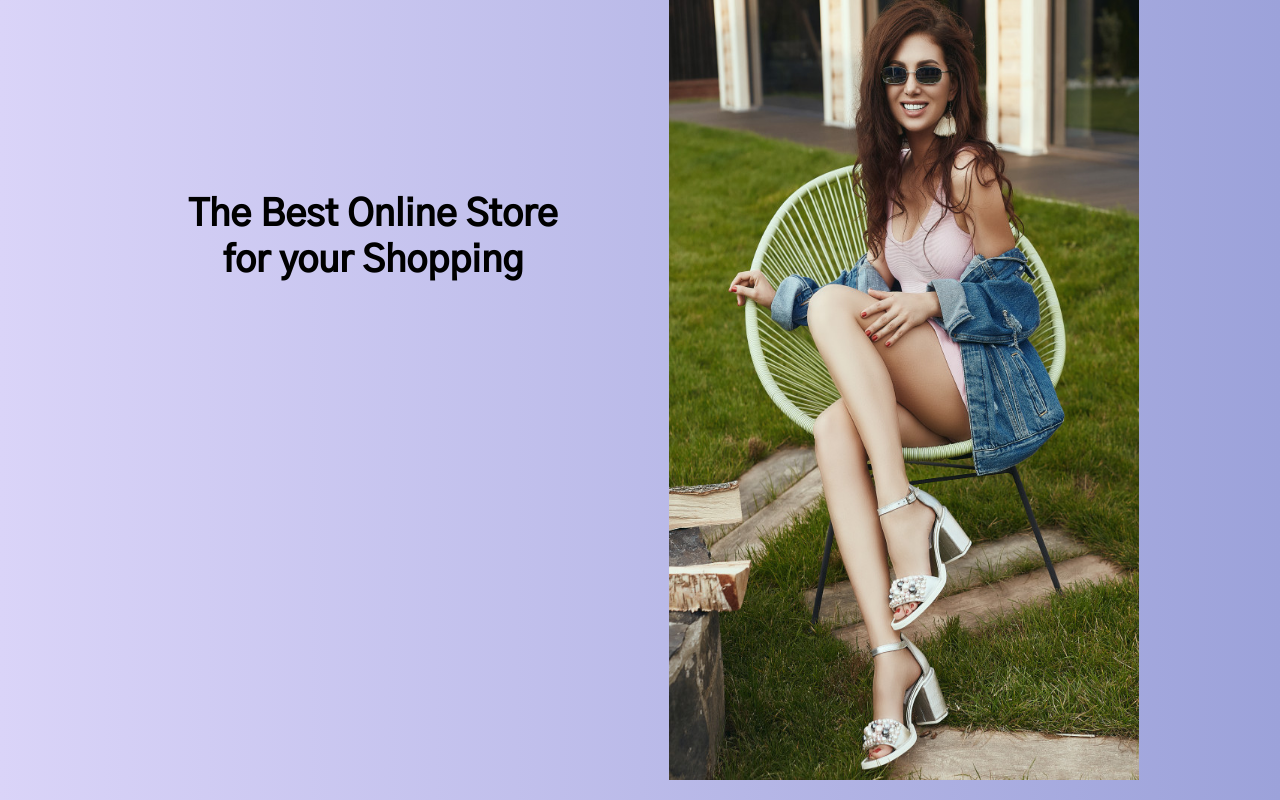
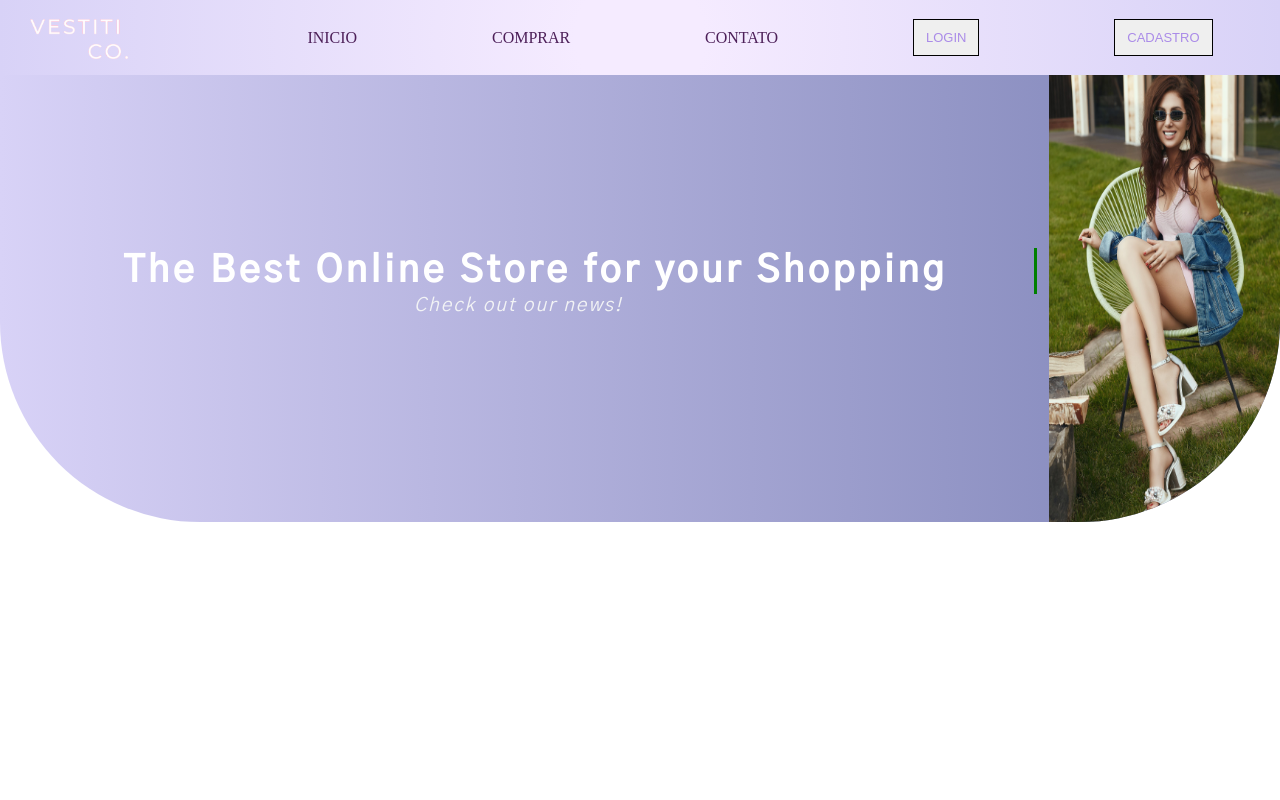
Before and after one commit to StephanieToledo/vestiti-web, a React (Create React App) app: page / in a window 1280 px wide. Built offline with nearby package versions, Linux system fonts and the light colour scheme.

Commit message:
feat: creating home and header

```diff
--- a/src/components/Feed/index.js
+++ b/src/components/Feed/index.js
@@ -1,15 +1,23 @@
-import { Container, ContainerHome, ContainerImage } from './style';
+import {
+  Container,
+  ContainerHome,
+  ContainerImage,
+  ContainerFeed
+} from './style';
 import ImageHome from '../../assets/images/home-2.jpg';
 
 function Feed() {
   return (
     <Container>
+      <ContainerFeed>
         <ContainerHome>
           <h1>The Best Online Store for your Shopping</h1>
+          <span><i>Check out our news!</i></span>
         </ContainerHome>
         <ContainerImage>
           <img src={ImageHome} alt="Moda"/>
         </ContainerImage>
+      </ContainerFeed>
     </Container>
   )
 }
--- a/src/components/Feed/style.js
+++ b/src/components/Feed/style.js
@@ -1,28 +1,66 @@
 import styled from 'styled-components';
 
 export const Container = styled.div`
-  width: 100vw;
+  width: 100%;
+  height: 450px;
   display: flex;
   justify-content: center;
+  align-items: center;
+`;
+
+export const ContainerFeed = styled.div`
+  width: 100%;
+  height: inherit;
+  display: flex;
+  justify-content: center;
+  margin-top: 9em;
+  background-image: linear-gradient(to right, rgb(216, 210, 247), rgb(124, 130, 182));
+  border-radius: 0px 0px 200px 200px;
+  color: #252126;
 `;
 
 export const ContainerHome = styled.div`
-  width: 370px;
-  height: 100px;
+  width: inherit;
+  height: 50px;
   text-align: center;
-  margin-top: 15%;
-  margin-right: 5%;
+  margin-top: 11rem;
 
   h1 {
     font-size: 37px;
+    color: #fff;
+    overflow: hidden;
+    border-right: .10em solid orange;
+    white-space: nowrap;
+    margin-left: 1em;
+    letter-spacing: .10em;
+    animation:
+      typing 3.5s steps(30, end),
+      blink-caret .5s step-end infinite;
+  }
+
+  @keyframes typing {
+    from { width: 0 }
+    to { width: 100% }
+  }
+
+  @keyframes blink-caret {
+    from, to { border-color: transparent }
+    50% { border-color: green }
+  }
+
+  span {
+    font-size: 19px;
+    color: #F2F3F5;
+    letter-spacing: .10em;
   }
 `;
 
 export const ContainerImage = styled.div`
 
   img {
-    width: 470px;
-    height: 780px;
-    margin-left: 10%;
+    width: 95%;
+    height: 100%;
+    float: right;
+    border-radius: 0px 0px 200px 0px;
   }
 `;
--- /dev/null
+++ b/src/components/Header/index.js
@@ -0,0 +1,26 @@
+import {
+	ContainerHeader,
+	ContentLogo,
+	Menu
+} from './style';
+import Icon from '../../assets/images/icon.png';
+
+function Header() {
+	return(
+		<ContainerHeader>
+			<ContentLogo>
+				<img src={Icon} alt="Ícone"/>
+			</ContentLogo>
+
+			<Menu>
+				<div>INICIO</div>
+				<div>COMPRAR</div>
+				<div>CONTATO</div>
+				<button className="login">LOGIN</button>
+				<button className="register">CADASTRO</button>
+			</Menu>
+		</ContainerHeader>
+	)
+}
+
+export default Header;
--- /dev/null
+++ b/src/components/Header/style.js
@@ -0,0 +1,50 @@
+import styled from 'styled-components';
+
+export const ContainerHeader = styled.div`
+  width: 100%;
+  height: 75px;
+  background: radial-gradient(circle, #F5EBFF 10%, rgb(216, 210, 247) 100%);
+  position: absolute;
+  display: flex;
+  justify-content: space-between;
+`;
+
+export const ContentLogo = styled.div`
+  width: 100px;
+
+  img {
+    padding-top: 1em;
+    width: inherit;
+    margin-left: 30px;
+  }
+`;
+
+export const Menu = styled.div`
+  width: 65em;
+  align-items: center;
+  display: flex;
+  justify-content: space-around;
+
+  div {
+    color: #4D2059;
+  }
+
+  div:hover {
+    color: #AA8BE8;
+    cursor: pointer;
+    transition: 0.6s;
+  }
+
+  button {
+  border: 1px solid black;
+  color: #AA8BE8;
+  padding: 10px 12px;
+  text-align: center;
+  text-decoration: none;
+  font-size: 13px;
+  transition-duration: 0.4s;
+  cursor: pointer;
+}
+
+  .login {  }
+`;
--- a/src/pages/Home/index.js
+++ b/src/pages/Home/index.js
@@ -1,9 +1,11 @@
 import { Container } from './style';
 import Feed from '../../components/Feed';
+import Header from '../../components/Header';
 
 function HomePage() {
   return (
     <Container>
+      <Header />
      <Feed />
     </Container>
   )
--- a/src/pages/Home/style.js
+++ b/src/pages/Home/style.js
@@ -1,7 +1,7 @@
 import styled from 'styled-components';
 
 export const Container = styled.div`
-  width: 100vw;
+  width: 100%;
   display: flex;
   justify-content: center;
 `;
--- a/src/styles/global.css
+++ b/src/styles/global.css
@@ -3,10 +3,6 @@
   padding: 0;
 }
 
-body {
-  background-image: linear-gradient(to right, rgb(218, 212, 248), rgb(156, 162, 218));
-}
-
 p, span, h1, h2, h3, h4, h5, h6 {
   font-family: 'Gothic A1', sans-serif;
 }
```
Also changed, not shown: src/assets/images/icon.png (added). Lines whose indentation alone changed are shown as unchanged.
